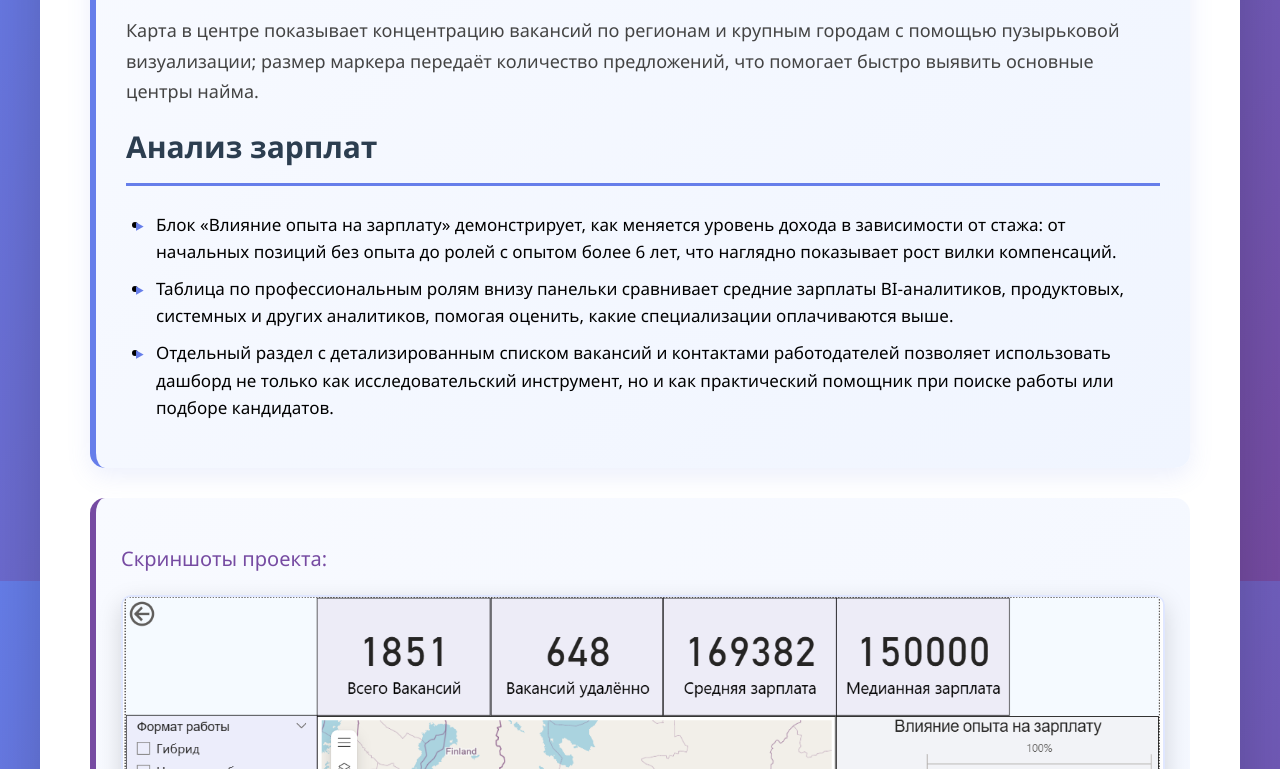
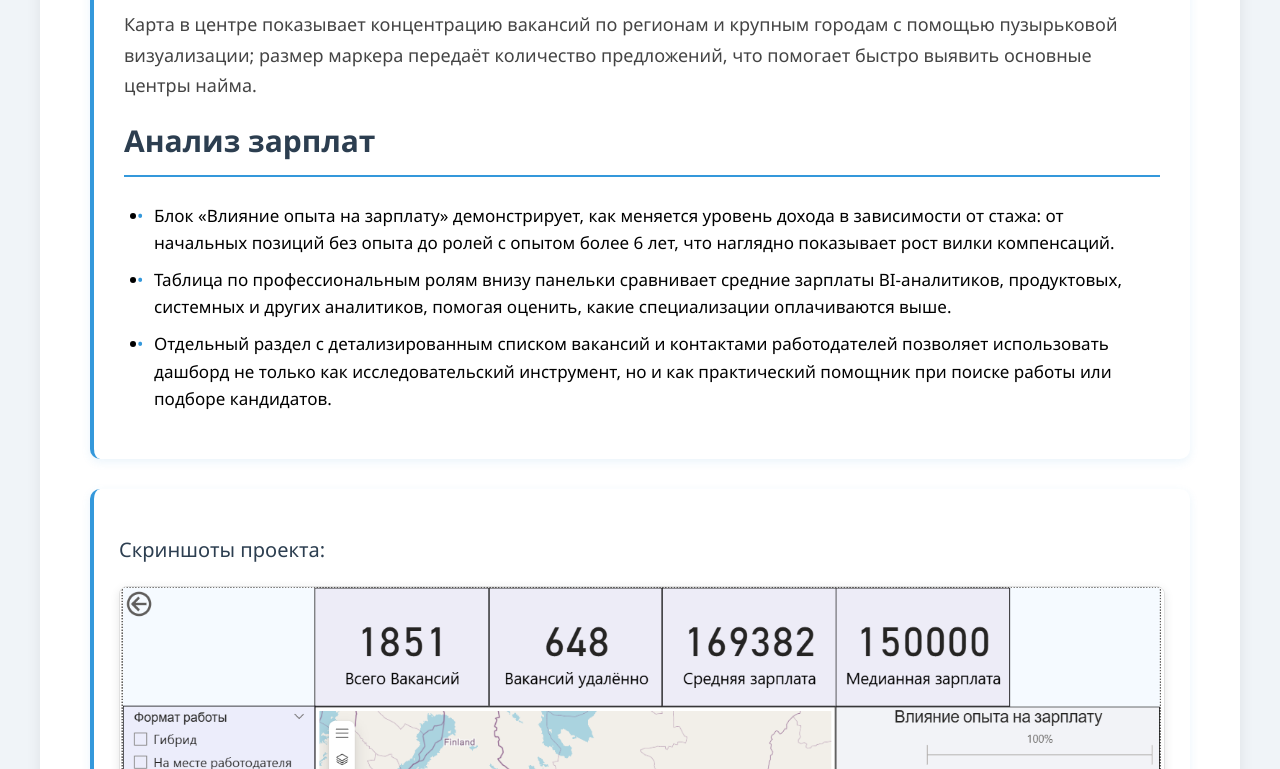
Before and after one commit to IgorKholin/IgorKholin.github.io, a plain HTML site: page dashboard-salaries/index.html in a window 1280 px wide. Shown: the part 1019-1788 px from the top of the page. Drawn offline with Linux system fonts and the light colour scheme.

Commit message:
Update index.html

```diff
--- a/dashboard-salaries/index.html
+++ b/dashboard-salaries/index.html
@@ -14,49 +14,44 @@
             padding: 25px;
             line-height: 1.6;
             font-size: 17px;
-            background: linear-gradient(135deg, #667eea 0%, #764ba2 100%);
-            background-attachment: fixed;
+            background: #f0f4f8;
             min-height: 100vh;
         }
 
         .container {
             background: white;
-            border-radius: 20px;
+            border-radius: 12px;
             padding: 35px;
-            box-shadow: 0 25px 70px rgba(0,0,0,0.2);
+            box-shadow: 0 5px 15px rgba(0,0,0,0.08);
             margin: 30px auto;
         }
 
         .section {
-            background: linear-gradient(135deg, #f8faff 0%, #f0f5ff 100%);
+            background: #ffffff;
             padding: 25px;
-            border-radius: 15px;
+            border-radius: 10px;
             margin-bottom: 25px;
-            border-left: 6px solid #667eea;
-            box-shadow: 0 8px 25px rgba(102, 126, 234, 0.12);
-            transition: all 0.3s ease;
+            border-left: 4px solid #3498db;
+            box-shadow: 0 3px 10px rgba(52, 152, 219, 0.1);
+            transition: all 0.2s ease;
         }
 
         .section:hover {
-            transform: translateY(-3px);
-            box-shadow: 0 12px 30px rgba(102, 126, 234, 0.18);
+            box-shadow: 0 5px 15px rgba(52, 152, 219, 0.15);
         }
 
         h1 {
             font-size: 42px;
             text-align: center;
-            background: linear-gradient(90deg, #667eea, #764ba2);
-            -webkit-background-clip: text;
-            -webkit-text-fill-color: transparent;
+            color: #2c3e50;
             margin-bottom: 25px;
-            font-weight: 700;
-            letter-spacing: -0.5px;
+            font-weight: 600;
         }
 
         h2 {
             color: #2c3e50;
-            border-bottom: 3px solid #667eea;
-            padding-bottom: 12px;
+            border-bottom: 2px solid #3498db;
+            padding-bottom: 10px;
             font-size: 26px;
             margin-top: 0;
             font-weight: 600;
@@ -65,7 +60,7 @@
         h3 {
             font-size: 20px;
             margin-top: 20px;
-            color: #667eea;
+            color: #3498db;
             font-weight: 500;
         }
 
@@ -76,15 +71,14 @@
         li {
             margin-bottom: 10px;
             padding-left: 5px;
-            position: relative;
         }
 
         li:before {
-            content: "▸";
-            color: #667eea;
-            position: absolute;
-            left: -15px;
-            font-weight: bold;
+            content: "•";
+            color: #3498db;
+            display: inline-block;
+            width: 1em;
+            margin-left: -1em;
         }
 
         p {
@@ -97,27 +91,23 @@
         }
 
         .screenshots {
-            background: linear-gradient(135deg, #f8faff 0%, #f0f5ff 100%);
+            background: #ffffff;
             padding: 25px;
-            border-radius: 15px;
+            border-radius: 10px;
             margin-top: 30px;
-            border-left: 6px solid #764ba2;
+            border-left: 4px solid #3498db;
+            box-shadow: 0 3px 10px rgba(52, 152, 219, 0.1);
         }
 
         .screenshots h3 {
-            color: #764ba2;
+            color: #2c3e50;
         }
 
         .screenshots img {
-            border-radius: 10px;
-            box-shadow: 0 8px 25px rgba(0,0,0,0.15);
+            border-radius: 8px;
+            box-shadow: 0 3px 10px rgba(0,0,0,0.1);
             margin-bottom: 20px;
-            transition: transform 0.3s ease;
-            border: 2px solid #e0e7ff;
-        }
-
-        .screenshots img:hover {
-            transform: scale(1.01);
+            border: 1px solid #e0e0e0;
         }
 
         /* Для десктопа - расширяем */
```
